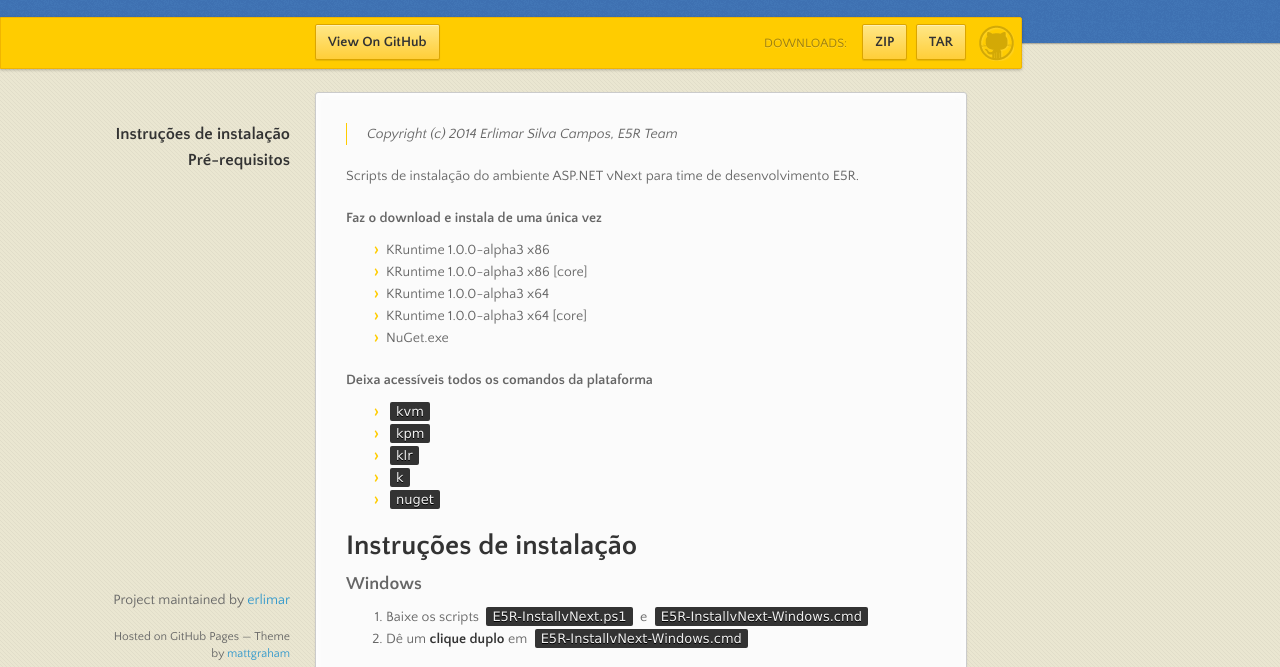
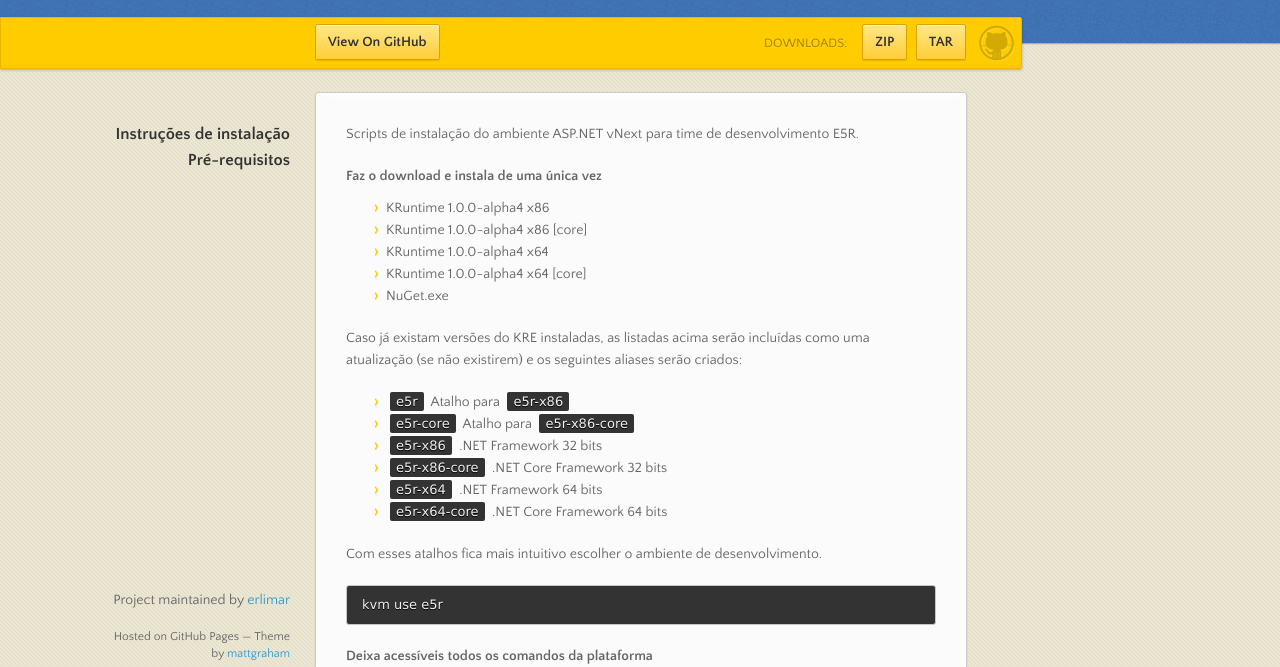
Before and after one commit to e5r/E5RInstallvNext, a plain HTML site: page index.html in a window 1280 px wide. Shown: the part 98-765 px from the top of the page. Drawn offline with nearby package versions, Linux system fonts and the light colour scheme.

```diff
--- a/index.html
+++ b/index.html
@@ -39,22 +39,41 @@
         <ul></ul>
       </nav>
       <section>
-        <blockquote>
-<p>Copyright (c) 2014 Erlimar Silva Campos, E5R Team</p>
-</blockquote>
-
-<p>Scripts de instalação do ambiente ASP.NET vNext para time de desenvolvimento E5R.</p>
+        <p>Scripts de instalação do ambiente ASP.NET vNext para time de desenvolvimento E5R.</p>
 
 <h4>
 <a name="faz-o-download-e-instala-de-uma-%C3%BAnica-vez" class="anchor" href="#faz-o-download-e-instala-de-uma-%C3%BAnica-vez"><span class="octicon octicon-link"></span></a>Faz o download e instala de uma única vez</h4>
 
 <ul>
-<li>KRuntime 1.0.0-alpha3 x86</li>
-<li>KRuntime 1.0.0-alpha3 x86 [core]</li>
-<li>KRuntime 1.0.0-alpha3 x64</li>
-<li>KRuntime 1.0.0-alpha3 x64 [core]</li>
+<li>KRuntime 1.0.0-alpha4 x86</li>
+<li>KRuntime 1.0.0-alpha4 x86 [core]</li>
+<li>KRuntime 1.0.0-alpha4 x64</li>
+<li>KRuntime 1.0.0-alpha4 x64 [core]</li>
 <li>NuGet.exe</li>
-</ul><h4>
+</ul><p>Caso já existam versões do KRE instaladas, as listadas acima serão incluídas como
+uma atualização (se não existirem) e os seguintes aliases serão criados:</p>
+
+<ul>
+<li>
+<code>e5r</code> Atalho para <code>e5r-x86</code>
+</li>
+<li>
+<code>e5r-core</code> Atalho para <code>e5r-x86-core</code>
+</li>
+<li>
+<code>e5r-x86</code> .NET Framework 32 bits</li>
+<li>
+<code>e5r-x86-core</code> .NET Core Framework 32 bits</li>
+<li>
+<code>e5r-x64</code> .NET Framework 64 bits</li>
+<li>
+<code>e5r-x64-core</code> .NET Core Framework 64 bits</li>
+</ul><p>Com esses atalhos fica mais intuitivo escolher o ambiente de desenvolvimento.</p>
+
+<pre><code>kvm use e5r
+</code></pre>
+
+<h4>
 <a name="deixa-acess%C3%ADveis-todos-os-comandos-da-plataforma" class="anchor" href="#deixa-acess%C3%ADveis-todos-os-comandos-da-plataforma"><span class="octicon octicon-link"></span></a>Deixa acessíveis todos os comandos da plataforma</h4>
 
 <ul>
@@ -72,7 +91,7 @@
 <ol>
 <li>Baixe os scripts <code>E5R-InstallvNext.ps1</code> e <code>E5R-InstallvNext-Windows.cmd</code>
 </li>
-<li>Dê um <strong>clique duplo</strong> em <code>E5R-InstallvNext-Windows.cmd</code>
+<li>Execute <code>E5R-InstallvNext-Windows.cmd</code>
 </li>
 </ol><h3>
 <a name="unix" class="anchor" href="#unix"><span class="octicon octicon-link"></span></a>Unix</h3>
```
Also changed, not shown: params.json (+1 -1 lines).
